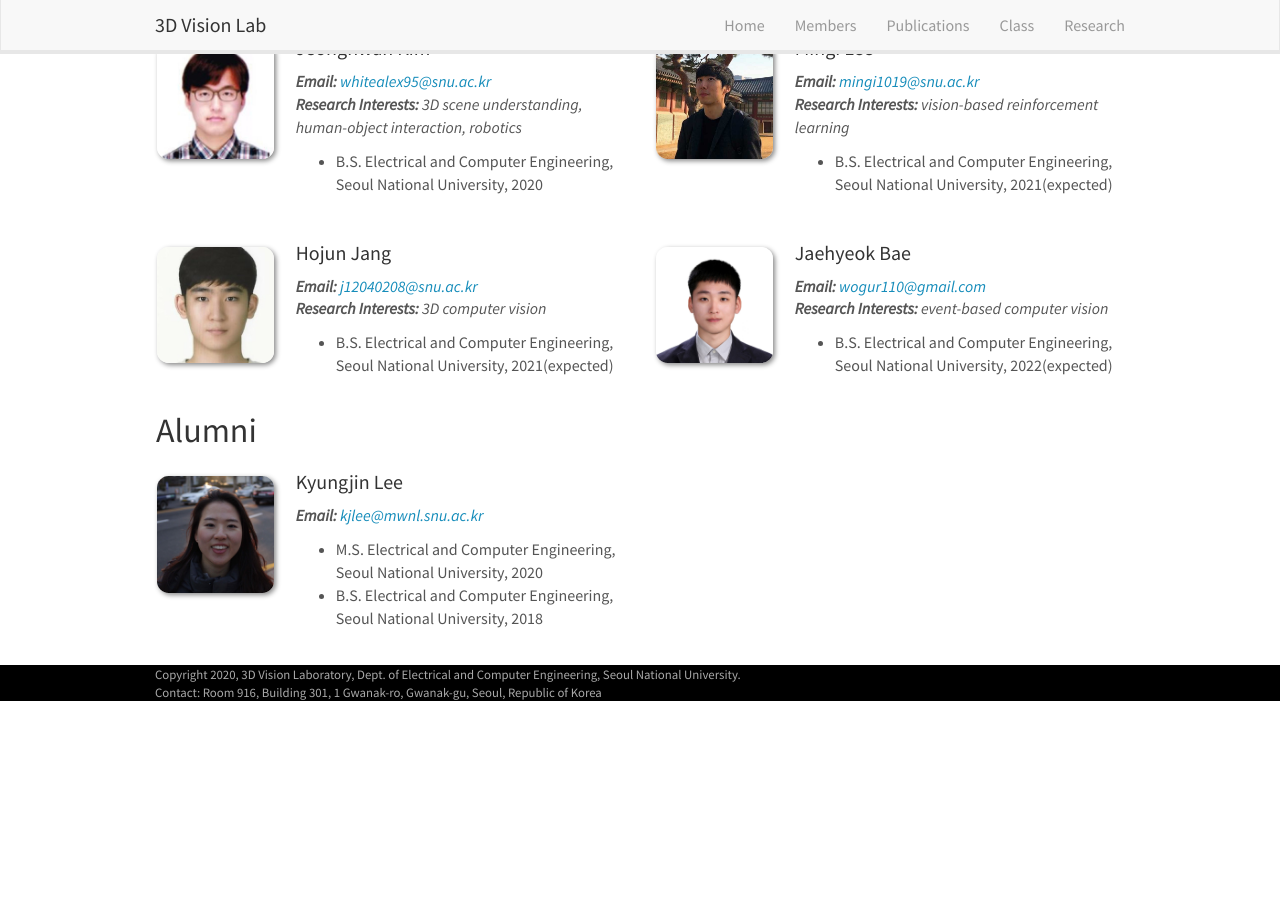
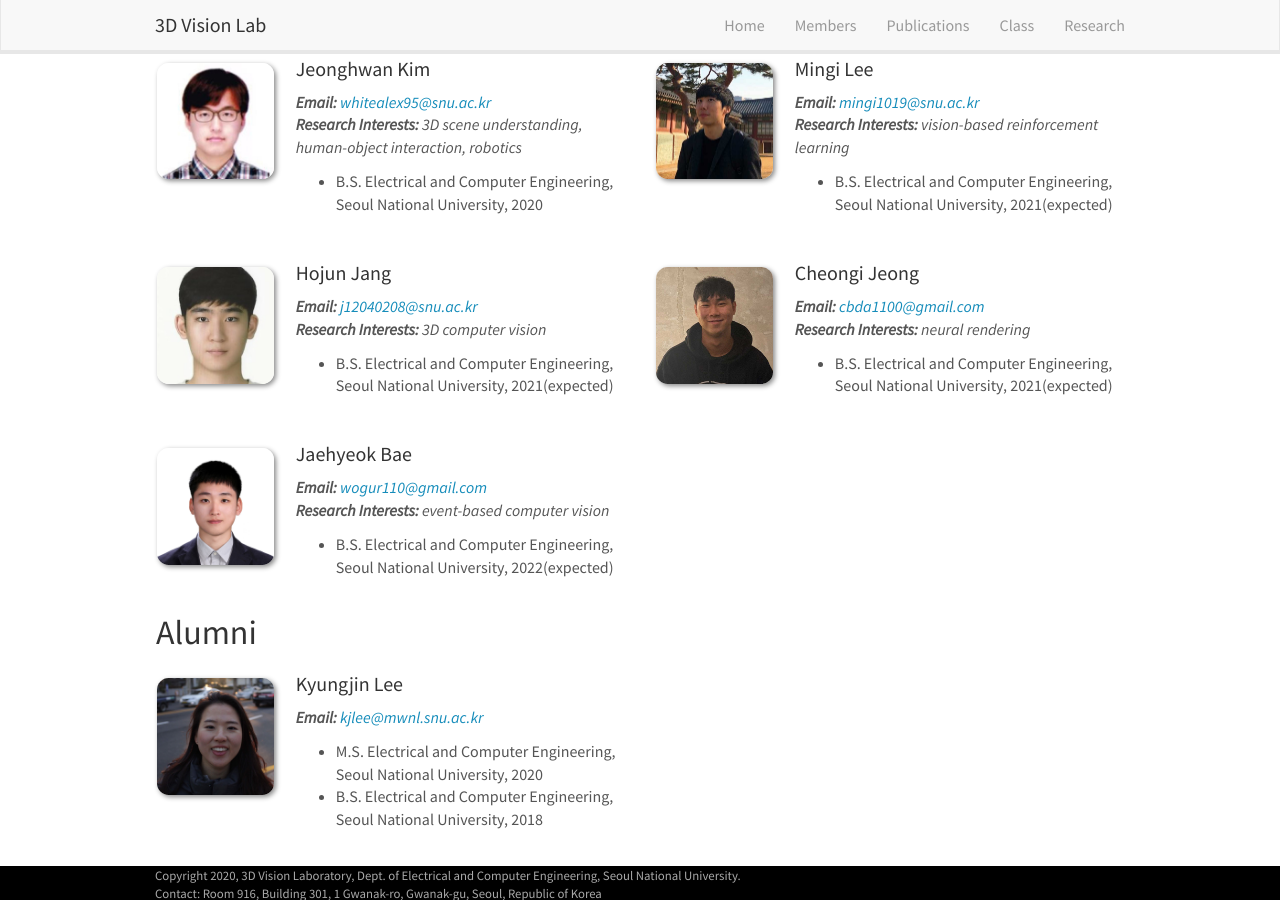
Before and after one commit to 3dvision-snu/3dvision-snu.github.io, a Jekyll site: the page built from _pages/members.md, in a window 1280 px wide and 900 px high, scrolled down 1713 px. Built offline with Jekyll 4.4.1, drawn with Linux system fonts in a browser that asks for light colours; nearby versions of some CDN libraries; before the commit the page ends 2414 px from its top, so only the background shows below that.

```diff
--- a/_data/members_intern.yml
+++ b/_data/members_intern.yml
@@ -28,6 +28,14 @@
   educations:
     - B.S. Electrical and Computer Engineering, Seoul National University, 2021(expected)
 
+- name: Cheongi Jeong
+  photo: cheongi_jeong.jpg
+  research_interests: neural rendering
+  # info: B.S. expected 2021
+  email: cbda1100@gmail.com
+  educations:
+    - B.S. Electrical and Computer Engineering, Seoul National University, 2021(expected)
+
 - name: Jaehyeok Bae
   photo: jaehyeok_bae.jpg
   research_interests: event-based computer vision
--- a/_data/members_ms.yml
+++ b/_data/members_ms.yml
@@ -37,6 +37,7 @@
   photo: junho_kim.jpg
   research_interests: event-based computer vision
   email: 82magnolia@naver.com
+  page: https://sites.google.com/view/jhk1997/home
   # page: "#"
   educations:
     - B.S. Electrical and Computer Engineering, Seoul National University, 2020
```
Also changed, not shown: _data/publist.yml (+4 -4 lines), images/memberspic/cheongi_jeong.jpg, images/memberspic/jinseok_bae.jpg, images/memberspic/junho_lee.jpg, images/pubpic/Novel-View-Synthesis.png, images/pubpic/SAUM.png, 1 other file.
